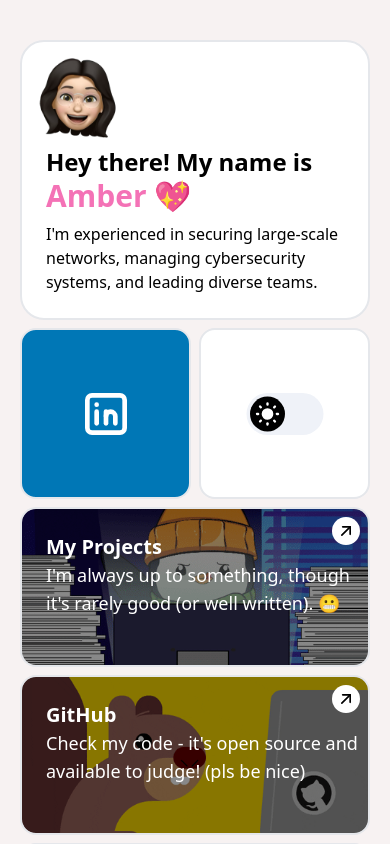
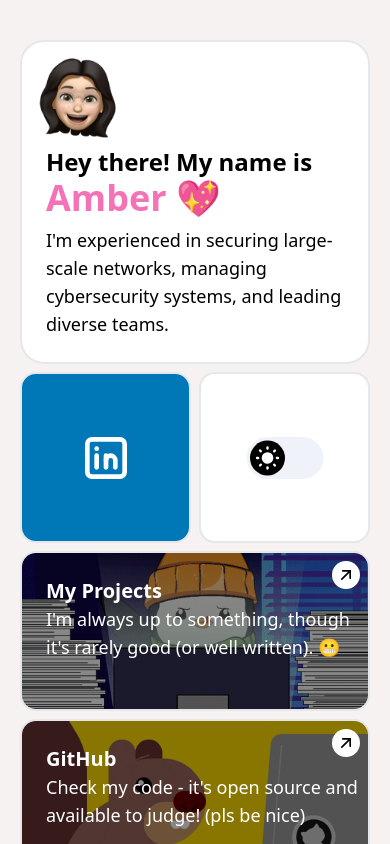
Before and after one commit to ambercaravalho/personal-site-v4, an Astro site: page / in a window 390 px wide. Shown: the top 844 px of the page. Built offline with nearby package versions, Linux system fonts and the light colour scheme; Astro itself is replaced by a stand-in of ours; no server answers.

Commit message:
rename files, revise about me text sizing on mobile

```diff
--- a/src/components/AboutMe.astro
+++ b/src/components/IndexWidgets.astro
@@ -1,9 +1,9 @@
 ---
 // Widgets for the index page
 
-import DarkMode from "./DarkMode.astro"
-import { SpotifyStatus } from "./SpotifyStatus"
-import ShowTime from "./WeatherStatus"
+import DarkMode from "./DarkModeWidget.astro"
+import { SpotifyStatus } from "./SpotifyWidget"
+import ShowTime from "./WeatherWidget"
 ---
 
 <!-- About Me Widget -->
@@ -15,9 +15,9 @@ import ShowTime from "./WeatherStatus"
     <div class="md:w-8/12 p-2 md:px-8 md:py-4 flex flex-col justify-start md:justify-end">
       <div class="flex flex-col md:gap-1 lg:gap-2">
         <h1 class="text-2xl font-bold md:text-2xl lg:text-3xl">Hey there! My name is</h1>
-        <h2 class="text-pink-400 text-3xl font-bold md:text-4xl lg:text-6xl">Amber 💖</h2>
+        <h2 class="text-pink-400 text-4xl font-bold lg:text-6xl">Amber 💖</h2>
       </div>
-      <p class="pt-2 lg:pt-4 md:text-lg lg:text-xl">I'm experienced in securing large-scale networks, managing cybersecurity systems, and leading diverse teams.</p>
+      <p class="pt-2 text-lg lg:pt-4 lg:text-xl">I'm experienced in securing large-scale networks, managing cybersecurity systems, and leading diverse teams.</p>
     </div>
     <p class="px-2 md:px-8 md:text-lg lg:text-xl hidden sm:block">I also love exploring new web technologies and experimenting with design (check out my projects and GitHub below!)</p>
   </div>
--- a/src/components/WeatherStatus.jsx
+++ b/src/components/WeatherWidget.jsx
@@ -2,7 +2,7 @@
 
 import { useState, useEffect } from "preact/hooks";
 import { getWeather } from "../services/getWeather";
-import "./Styles.css";
+import "./WeatherStyle.css";
 
 function ShowTime() {
   const [currentHours, setCurrentHours] = useState(getCurrentHours());
--- a/src/pages/index.astro
+++ b/src/pages/index.astro
@@ -1,7 +1,7 @@
 ---
 // Imports modules and displays them on initial page load
 
-import AboutMe from '../components/AboutMe.astro';
+import AboutMe from '../components/IndexWidgets.astro';
 import Layout from '../layouts/Layout.astro';
 ---
 
```
Also changed, not shown: src/components/DarkModeWidget.astro (renamed from src/components/DarkMode.astro), src/components/SpotifyWidget.jsx (renamed from src/components/SpotifyStatus.jsx), src/components/WeatherStyle.css (renamed from src/components/Styles.css).
